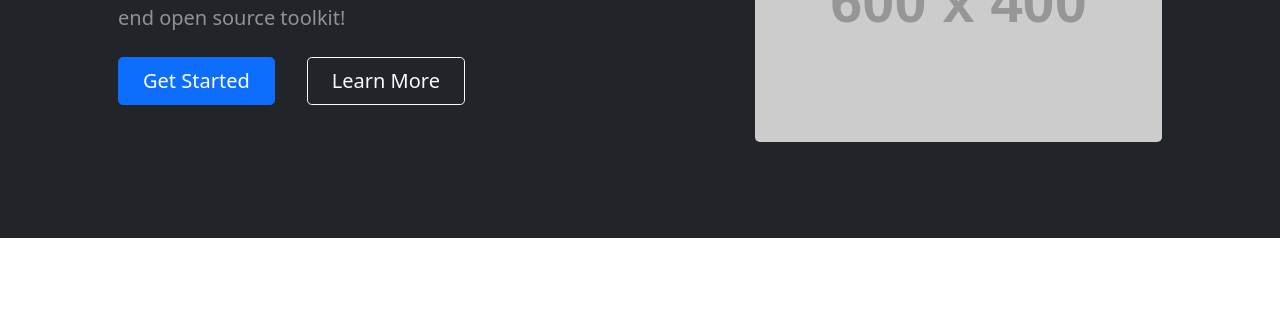
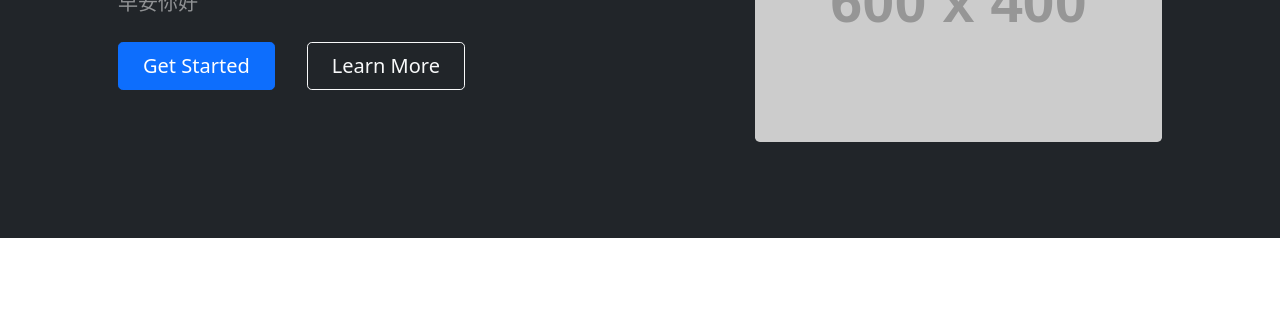
Before and after one commit to wu71418/shop, a plain HTML site: page index.html in a window 1280 px wide. Shown: the part 281-606 px from the top of the page. Drawn offline with nearby package versions, Linux system fonts and the light colour scheme; placeholder pictures from the web are drawn by us.

Commit message:
update index.html

```diff
--- a/index.html
+++ b/index.html
@@ -52,7 +52,7 @@
                         <div class="col-lg-8 col-xl-7 col-xxl-6">
                             <div class="my-5 text-center text-xl-start">
                                 <h1 class="display-5 fw-bolder text-white mb-2">致理科技大學</h1>
-                                <p class="lead fw-normal text-white-50 mb-4">Qfghghponsive mobile-firghjghj world’s most popular front-end open source toolkit!</p>
+                                <p class="lead fw-normal text-white-50 mb-4">早安你好</p>
                                 <div class="d-grid gap-3 d-sm-flex justify-content-sm-center justify-content-xl-start">
                                     <a class="btn btn-primary btn-lg px-4 me-sm-3" href="#features">Get Started</a>
                                     <a class="btn btn-outline-light btn-lg px-4" href="#!">Learn More</a>
```
